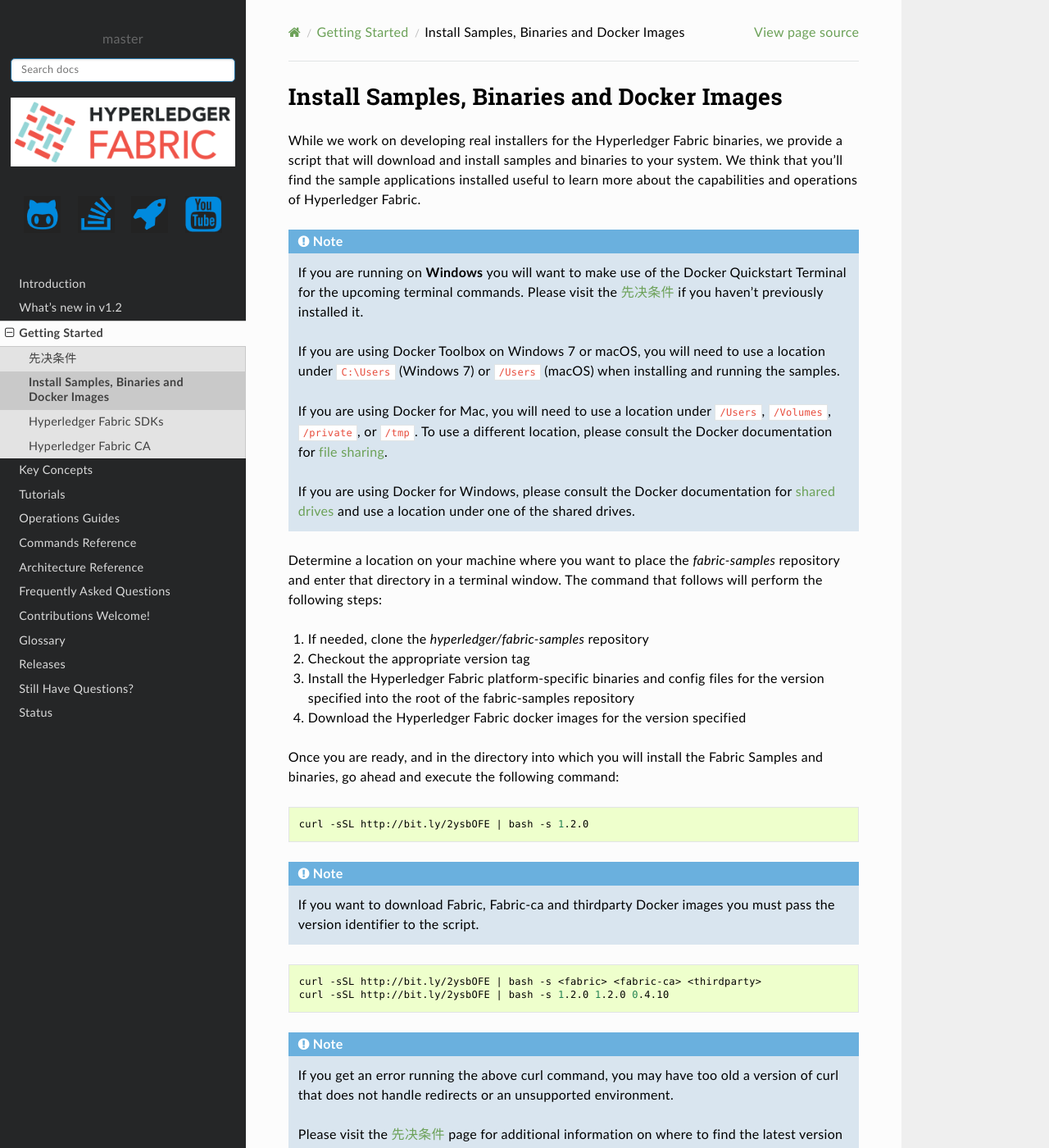
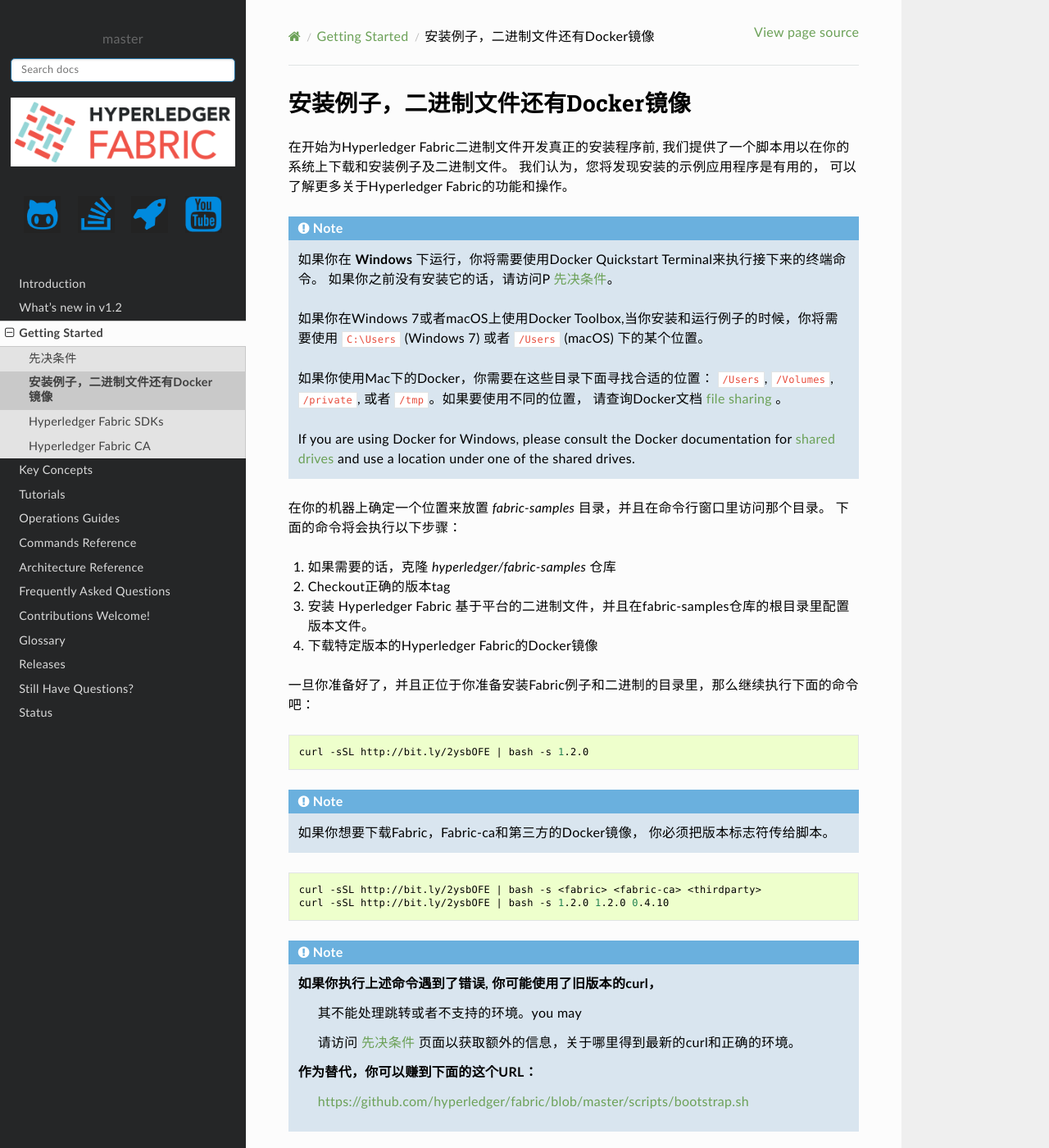
Before and after one commit to MangoDowner/hyperledger-fabric-docs-zh_CN, a Sphinx documentation site: the page built from source/install.rst, in a window 1280 px wide and 1400 px high. Shown: the whole window at 82% size. Built offline with Sphinx 7.4.7 and the Read the Docs theme 2.0.0, drawn with Linux system fonts in a browser that asks for light colours; formulas are drawn with MathJax 3; some of the changed text lies outside the part shown.

Commit message:
汉化《安装例子，二进制文件还有Docker镜像》（Install Samples, Binaries and Docker Images）章节

```diff
--- a/source/install.rst
+++ b/source/install.rst
@@ -1,111 +1,91 @@
-Install Samples, Binaries and Docker Images
+安装例子，二进制文件还有Docker镜像
 ===========================================
 
-While we work on developing real installers for the Hyperledger Fabric
-binaries, we provide a script that will download and install samples and
-binaries to your system. We think that you'll find the sample applications
-installed useful to learn more about the capabilities and operations of
-Hyperledger Fabric.
+在开始为Hyperledger Fabric二进制文件开发真正的安装程序前,
+我们提供了一个脚本用以在你的系统上下载和安装例子及二进制文件。
+我们认为，您将发现安装的示例应用程序是有用的，
+可以了解更多关于Hyperledger Fabric的功能和操作。
 
+.. note:: 如果你在 **Windows** 下运行，你将需要使用Docker Quickstart Terminal来执行接下来的终端命令。
+          如果你之前没有安装它的话，请访问P :doc:`prereqs`。
 
-.. note:: If you are running on **Windows** you will want to make use of the
-	  Docker Quickstart Terminal for the upcoming terminal commands.
-          Please visit the :doc:`prereqs` if you haven't previously installed
-          it.
+          如果你在Windows 7或者macOS上使用Docker Toolbox,当你安装和运行例子的时候，你将需要使用
+          ``C:\Users`` (Windows 7) 或者 ``/Users`` (macOS) 下的某个位置。
 
-          If you are using Docker Toolbox on Windows 7 or macOS, you
-          will need to use a location under ``C:\Users`` (Windows 7) or
-          ``/Users`` (macOS) when installing and running the samples.
-
-          If you are using Docker for Mac, you will need to use a location
-          under ``/Users``, ``/Volumes``, ``/private``, or ``/tmp``.  To use a different
-          location, please consult the Docker documentation for
-          `file sharing <https://docs.docker.com/docker-for-mac/#file-sharing>`__.
+          如果你使用Mac下的Docker，你需要在这些目录下面寻找合适的位置：
+          ``/Users``, ``/Volumes``, ``/private``, 或者 ``/tmp``。如果要使用不同的位置，
+          请查询Docker文档 `file sharing <https://docs.docker.com/docker-for-mac/#file-sharing>`__ 。
 
           If you are using Docker for Windows, please consult the Docker
           documentation for `shared drives <https://docs.docker.com/docker-for-windows/#shared-drives>`__
           and use a location under one of the shared drives.
 
-Determine a location on your machine where you want to place the `fabric-samples`
-repository and enter that directory in a terminal window. The
-command that follows will perform the following steps:
+在你的机器上确定一个位置来放置 `fabric-samples` 目录，并且在命令行窗口里访问那个目录。
+下面的命令将会执行以下步骤：
 
-#. If needed, clone the `hyperledger/fabric-samples` repository
-#. Checkout the appropriate version tag
-#. Install the Hyperledger Fabric platform-specific binaries and config files
-   for the version specified into the root of the fabric-samples repository
-#. Download the Hyperledger Fabric docker images for the version specified
+#. 如果需要的话，克隆 `hyperledger/fabric-samples` 仓库
+#. Checkout正确的版本tag
+#. 安装 Hyperledger Fabric 基于平台的二进制文件，并且在fabric-samples仓库的根目录里配置版本文件。
+#. 下载特定版本的Hyperledger Fabric的Docker镜像
 
-Once you are ready, and in the directory into which you will install the
-Fabric Samples and binaries, go ahead and execute the following command:
+一旦你准备好了，并且正位于你准备安装Fabric例子和二进制的目录里，那么继续执行下面的命令吧：
 
 .. code:: bash
 
   curl -sSL http://bit.ly/2ysbOFE | bash -s 1.2.0
 
-.. note:: If you want to download Fabric, Fabric-ca and thirdparty Docker images
-          you must pass the version identifier to the script.
+.. note:: 如果你想要下载Fabric，Fabric-ca和第三方的Docker镜像，
+          你必须把版本标志符传给脚本。
 
 .. code:: bash
 
   curl -sSL http://bit.ly/2ysbOFE | bash -s <fabric> <fabric-ca> <thirdparty>
   curl -sSL http://bit.ly/2ysbOFE | bash -s 1.2.0 1.2.0 0.4.10
 
-.. note:: If you get an error running the above curl command, you may
-          have too old a version of curl that does not handle
-          redirects or an unsupported environment.
+.. note:: 如果你执行上述命令遇到了错误, 你可能使用了旧版本的curl，
+          其不能处理跳转或者不支持的环境。you may
 
-	  Please visit the :doc:`prereqs` page for additional
-	  information on where to find the latest version of curl and
-	  get the right environment. Alternately, you can substitute
-	  the un-shortened URL:
+
+	  请访问 :doc:`prereqs` 页面以获取额外的信息，关于哪里得到最新的curl和正确的环境。
+      作为替代，你可以赚到下面的这个URL：
 	  https://github.com/hyperledger/fabric/blob/master/scripts/bootstrap.sh
 
-.. note:: You can use the command above for any published version of Hyperledger
-          Fabric. Simply replace `1.2.0` with the version identifier
-          of the version you wish to install.
+.. note:: 你可以为任何发行版本的Hyperledger Fabric执行上面的命令。
+          只需要将 `1.2.0` 替换为你要安装的版本标识符就好。
 
-The command above downloads and executes a bash script
-that will download and extract all of the platform-specific binaries you
-will need to set up your network and place them into the cloned repo you
-created above. It retrieves the following platform-specific binaries:
+上面的命令下载并执行了一个bash脚本，该脚本会下载并且解压所有的平台相关的二进制文件，
+这些二进制文件将用于创建你的网络，并且将他们放置在你上面创建的克隆仓库。
+它获取下面这些平台相关的二进制文件
 
   * ``cryptogen``,
   * ``configtxgen``,
   * ``configtxlator``,
   * ``peer``,
   * ``orderer``,
-  * ``idemixgen``, and
+  * ``idemixgen``, 还有
   * ``fabric-ca-client``
 
-and places them in the ``bin`` sub-directory of the current working
-directory.
+并且将他们放置在当前工作目录的 ``bin`` 子目录下。
 
-You may want to add that to your PATH environment variable so that these
-can be picked up without fully qualifying the path to each binary. e.g.:
+你可能需要将那个放在你的PATH环境变量里，这样不用输入全拼路径，就可以访问到这些文件。比如说：
 
 .. code:: bash
 
   export PATH=<path to download location>/bin:$PATH
 
-Finally, the script will download the Hyperledger Fabric docker images from
-`Docker Hub <https://hub.docker.com/u/hyperledger/>`__ into
-your local Docker registry and tag them as 'latest'.
+最后，这个脚本会下载 `Docker Hub <https://hub.docker.com/u/hyperledger/>`__ 下的
+Hyperledger Fabric的Docker镜像，然后放置在你的本地Docker档案里，并打上'latest'标记。
 
-The script lists out the Docker images installed upon conclusion.
+一言以蔽之，该脚本列举了安装的Docker镜像。
 
-Look at the names for each image; these are the components that will ultimately
-comprise our Hyperledger Fabric network.  You will also notice that you have
-two instances of the same image ID - one tagged as "amd64-1.x.x" and
-one tagged as "latest". Prior to 1.2.0, the image being downloaded was determined
-by ``uname -m`` and showed as "x86_64-1.x.x".
+看看每个镜像的名字；这些将会是最终组成我们Hyperledger Fabric网络的组件。
+你还会发现两个有着相同镜像ID的实例 - 一个标签为 "amd64-1.x.x"，另一个标签为 "latest"。
+在1.2.0之前，下载的镜像由 ``uname -m`` 决定并展示为 "x86_64-1.x.x"。
 
-.. note:: On different architectures, the x86_64/amd64 would be replaced
-          with the string identifying your architecture.
+.. note:: 在不同的系统架构下, x86_64/amd64 会被定义你架构的文本所替换。
 
-.. note:: If you have questions not addressed by this documentation, or run into
-          issues with any of the tutorials, please visit the :doc:`questions`
-          page for some tips on where to find additional help.
+.. note:: 如果你还有本文未能提到的问题，或者遇到了任何教程中的问题，请访问 :doc:`questions`
+页面来获取如何找到更多帮助的方法。
 
 .. Licensed under Creative Commons Attribution 4.0 International License
    https://creativecommons.org/licenses/by/4.0/
```
